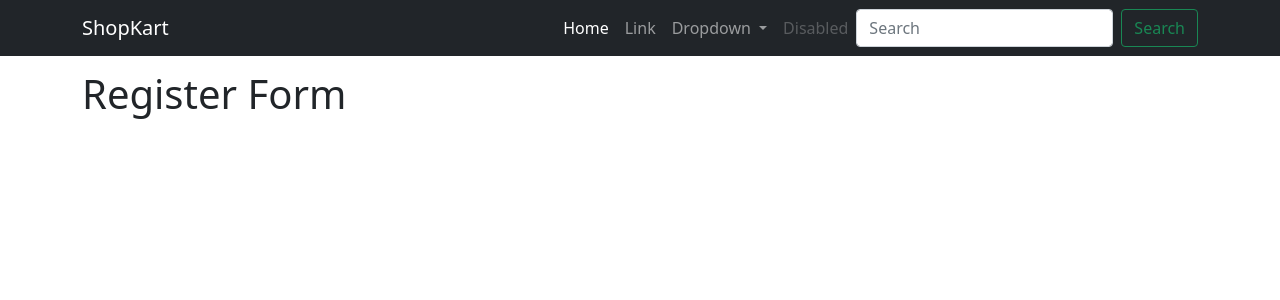
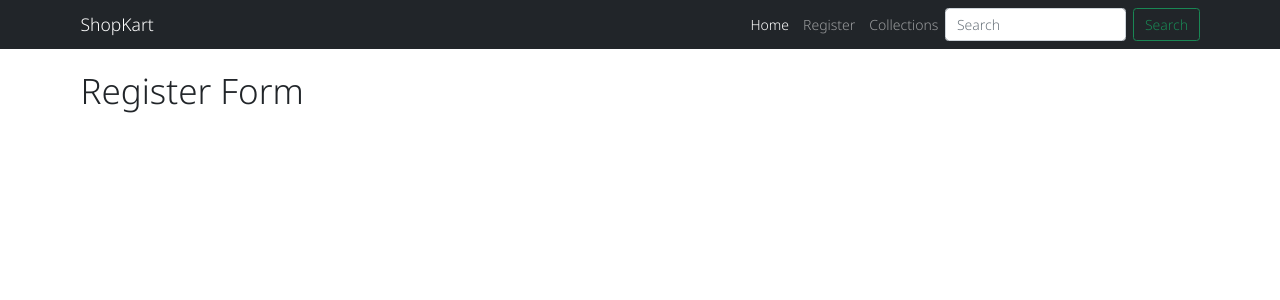
Before and after one commit to Mathan-V/ecom_django_app, a Django app: page /register in a window 1280 px wide. Shown: the top 300 px of the page. Run offline with Django 3.2, Linux system fonts and the light colour scheme.

Commit message:
Category Design Updated

```diff
--- a/apv/templates/shop/inc/navbar.html
+++ b/apv/templates/shop/inc/navbar.html
@@ -7,24 +7,13 @@
       <div class="collapse navbar-collapse" id="navbarSupportedContent">
         <ul class="navbar-nav ms-auto mb-2 mb-lg-0">
           <li class="nav-item">
-            <a class="nav-link active" aria-current="page" href="#">Home</a>
+            <a class="nav-link active" aria-current="page" href="{% url 'home' %}">Home</a>
           </li>
           <li class="nav-item">
-            <a class="nav-link" href="#">Link</a>
-          </li>
-          <li class="nav-item dropdown">
-            <a class="nav-link dropdown-toggle" href="#" id="navbarDropdown" role="button" data-bs-toggle="dropdown" aria-expanded="false">
-              Dropdown
-            </a>
-            <ul class="dropdown-menu" aria-labelledby="navbarDropdown">
-              <li><a class="dropdown-item" href="#">Action</a></li>
-              <li><a class="dropdown-item" href="#">Another action</a></li>
-              <li><hr class="dropdown-divider"></li>
-              <li><a class="dropdown-item" href="#">Something else here</a></li>
-            </ul>
+            <a class="nav-link" href="{% url 'register' %}">Register</a>
           </li>
           <li class="nav-item">
-            <a class="nav-link disabled" href="#" tabindex="-1" aria-disabled="true">Disabled</a>
+            <a class="nav-link" href="{% url 'collections' %}">Collections</a>
           </li>
         </ul>
         <form class="d-flex">
--- a/apv/urls.py
+++ b/apv/urls.py
@@ -1,6 +1,7 @@
 from django.urls import path
 from . import views
 urlpatterns = [
-    path('home',views.home,name="home"),
-    path('register',views.register,name="register")
+    path('',views.home,name="home"),
+    path('register',views.register,name="register"),
+    path('collections',views.collections,name="collections")
 ]
--- a/apv/views.py
+++ b/apv/views.py
@@ -1,7 +1,10 @@
 from django.shortcuts import render
-
+from . models import *
 # Create your views here.
 def home(request):
     return render(request,"shop/index.html")
 def register(request):
     return render(request,"shop/register.html")
+def collections(request):
+    catagory = Catagory.objects.filter(status=0)
+    return render(request,"shop/collections.html",{"catagory":catagory})
--- a/apv_cart/urls.py
+++ b/apv_cart/urls.py
@@ -16,7 +16,13 @@ Including another URLconf
 from django.contrib import admin
 from django.urls import path,include
 
+from django.conf import settings
+from django.conf.urls.static import static
+
 urlpatterns = [
     path('admin/', admin.site.urls),
     path('',include('apv.urls'))
 ]
+
+if settings.DEBUG:
+    urlpatterns+=static(settings.MEDIA_URL,document_root=settings.MEDIA_ROOT)
--- a/static/css/style.css
+++ b/static/css/style.css
@@ -1,3 +1,14 @@
+@import url('https://fonts.googleapis.com/css2?family=Noto+Sans:wght@300&display=swap');
+
+html{
+    font-size: 14px;
+}
+body{
+    font-family: 'Noto Sans',sans-serif;
+}
+a{
+    text-decoration: none;
+}
 .carousel-item img{
     object-fit: cover;
     object-position: top;
```
Also changed, not shown: apv/templates/shop/collections.html (added, +44 -0 lines), db.sqlite3, static/images/1.jpeg, static/upload/20240105221232NAME.png (added).
